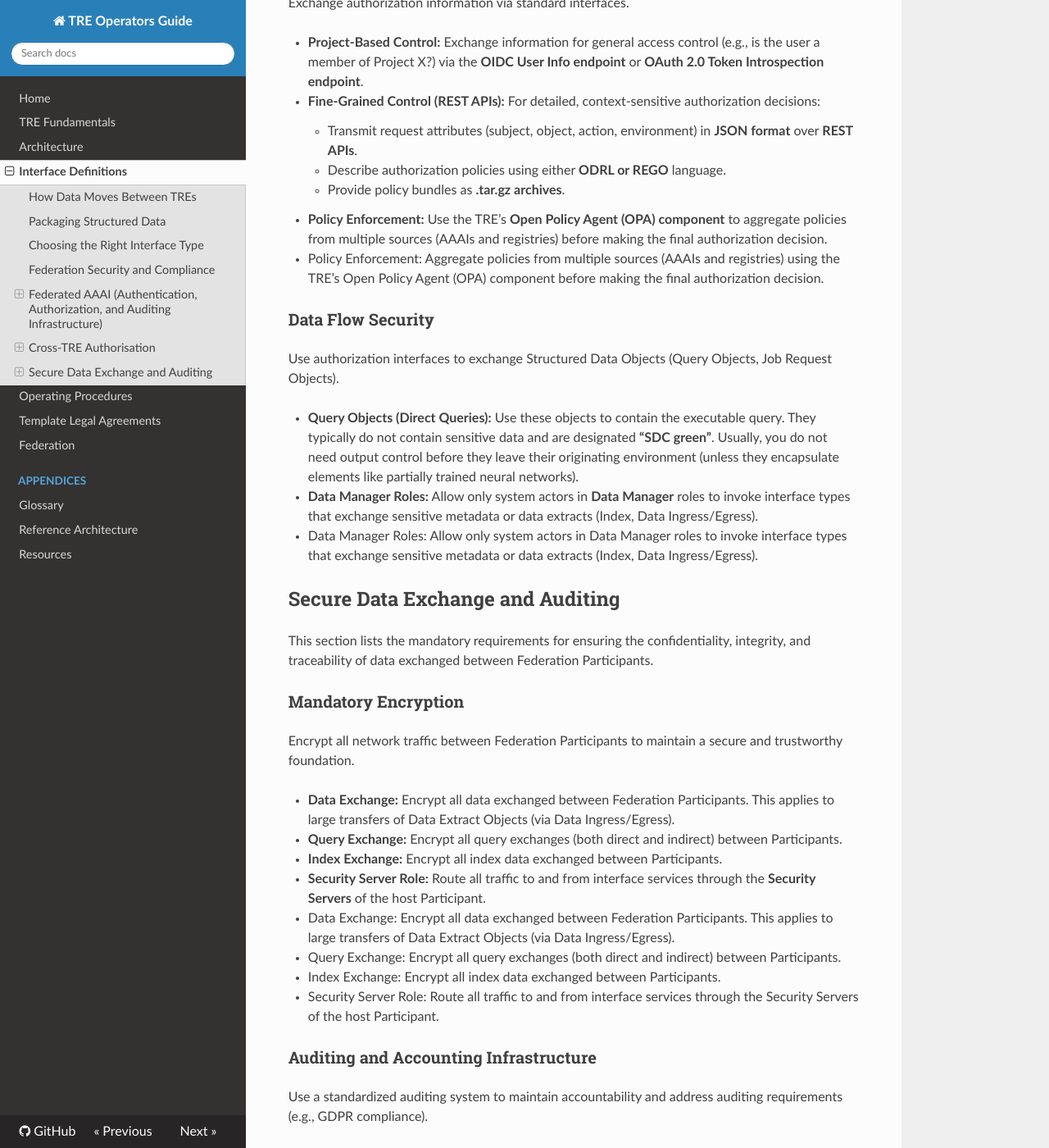
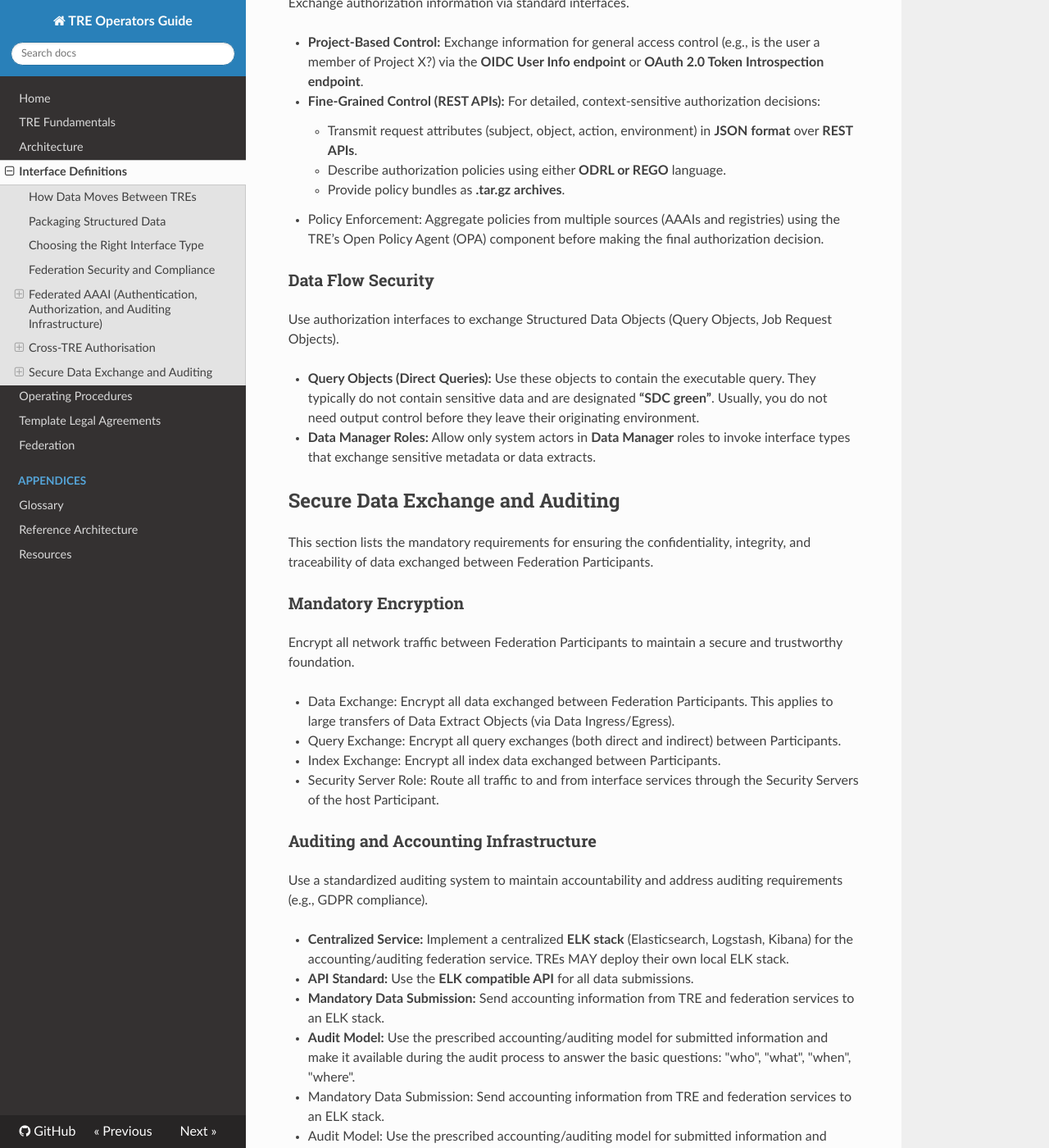
Before and after one commit to unioslo/tre-operators-docs, an MkDocs documentation site: the page built from docs/modules/interfaces/index.md, in a window 1280 px wide and 1400 px high, scrolled down 3246 px. Shown: the whole window at 82% size. Built offline with MkDocs 1.6.1, drawn with Linux system fonts in a browser that asks for light colours; nearby versions of some CDN libraries.

Commit message:
Refactor authorization section for clarity and conciseness

```diff
--- a/docs/modules/interfaces/index.md
+++ b/docs/modules/interfaces/index.md
@@ -110,7 +110,6 @@ Exchange authorization information via standard interfaces.
     *   Transmit request attributes (subject, object, action, environment) in **JSON format** over **REST APIs**.
     *   Describe authorization policies using either **ODRL or REGO** language.
     *   Provide policy bundles as **.tar.gz archives**.
-*   **Policy Enforcement:** Use the TRE’s **Open Policy Agent (OPA) component** to aggregate policies from multiple sources (AAAIs and registries) before making the final authorization decision.
 
 *   Policy Enforcement: Aggregate policies from multiple sources (AAAIs and registries) using the TRE’s Open Policy Agent (OPA) component before making the final authorization decision.
 
@@ -118,10 +117,8 @@ Exchange authorization information via standard interfaces.
 
 Use authorization interfaces to exchange Structured Data Objects (Query Objects, Job Request Objects).
 
-*   **Query Objects (Direct Queries):** Use these objects to contain the executable query. They typically do not contain sensitive data and are designated **“SDC green”**. Usually, you do not need output control before they leave their originating environment (unless they encapsulate elements like partially trained neural networks).
-*   **Data Manager Roles:** Allow only system actors in **Data Manager** roles to invoke interface types that exchange sensitive metadata or data extracts (Index, Data Ingress/Egress).
-
-*   Data Manager Roles: Allow only system actors in Data Manager roles to invoke interface types that exchange sensitive metadata or data extracts (Index, Data Ingress/Egress).
+*   **Query Objects (Direct Queries):** Use these objects to contain the executable query. They typically do not contain sensitive data and are designated **“SDC green”**. Usually, you do not need output control before they leave their originating environment.
+*   **Data Manager Roles:** Allow only system actors in **Data Manager** roles to invoke interface types that exchange sensitive metadata or data extracts.
 
 ## Secure Data Exchange and Auditing
 
@@ -130,11 +127,6 @@ This section lists the mandatory requirements for ensuring the confidentiality,
 ### Mandatory Encryption
 
 Encrypt all network traffic between Federation Participants to maintain a secure and trustworthy foundation.
-
-*   **Data Exchange:** Encrypt all data exchanged between Federation Participants. This applies to large transfers of Data Extract Objects (via Data Ingress/Egress).
-*   **Query Exchange:** Encrypt all query exchanges (both direct and indirect) between Participants.
-*   **Index Exchange:** Encrypt all index data exchanged between Participants.
-*   **Security Server Role:** Route all traffic to and from interface services through the **Security Servers** of the host Participant.
 
 *   Data Exchange: Encrypt all data exchanged between Federation Participants. This applies to large transfers of Data Extract Objects (via Data Ingress/Egress).
 *   Query Exchange: Encrypt all query exchanges (both direct and indirect) between Participants.
```
